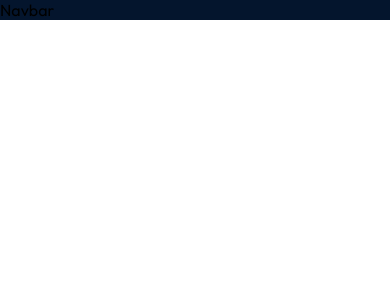
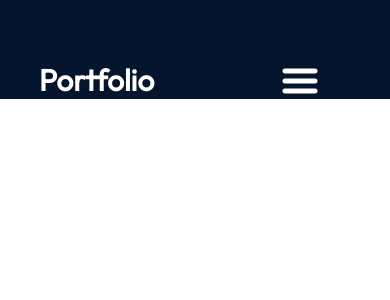
Before and after one commit to playhavoc/MyPortfolio, a React (Vite) app: page / in a window 390 px wide. Shown: the top 300 px of the page. Built offline with nearby package versions, Linux system fonts and the light colour scheme.

Commit message:
feat: completed the nav bar

```diff
--- a/src/components/navbar/Navbar.jsx
+++ b/src/components/navbar/Navbar.jsx
@@ -1,6 +1,46 @@
 // eslint-disable-next-line no-unused-vars
-import React from "react";
+import React, { useState } from "react";
+
+import styles from "./Navbar.module.css";
+import { getImageUrl } from "../../utils";
 
 export const Navbar = () => {
-  return <div>Navbar</div>;
+  const [menuOpen, setMenuOpen] = useState(false);
+
+  return (
+    <nav className={styles.navbar}>
+      <a className={styles.title} href="/">
+        Portfolio
+      </a>
+      <div className={styles.menu}>
+        <img
+          className={styles.menuBtn}
+          src={
+            menuOpen
+              ? getImageUrl("Nav/closeIcon.png")
+              : getImageUrl("Nav/menuIcon.png")
+          }
+          alt="menu-button"
+          onClick={() => setMenuOpen(!menuOpen)}
+        />
+        <ul
+          className={`${styles.menuItems} ${menuOpen && styles.menuOpen}`}
+          onClick={() => setMenuOpen(false)}
+        >
+          <li>
+            <a href="#about">About</a>
+          </li>
+          <li>
+            <a href="#experience">Experience</a>
+          </li>
+          <li>
+            <a href="#projects">Projects</a>
+          </li>
+          <li>
+            <a href="#contact">Contact</a>
+          </li>
+        </ul>
+      </div>
+    </nav>
+  );
 };
--- a/src/components/navbar/Navbar.module.css
+++ b/src/components/navbar/Navbar.module.css
@@ -0,0 +1,81 @@
+@import "../../vars.css";
+
+.navbar {
+  position: relative;
+  display: flex;
+  align-items: center;
+  justify-content: space-between;
+  padding-top: 61px;
+  z-index: 2;
+  margin: 0 10%;
+}
+
+.title {
+  font-size: 30px;
+  font-weight: 600;
+  text-decoration: none;
+  color: var(--color-text);
+}
+
+.menuBtn {
+  display: none;
+}
+
+.menu {
+  display: flex;
+}
+
+.menuItems {
+  display: flex;
+  gap: 47px;
+  list-style: none;
+}
+
+.menuItems a {
+  font-size: 25px;
+  color: var(--color-text);
+  text-decoration: none;
+}
+
+@media screen and (max-width: 830px) {
+  .navbar {
+    flex-direction: column;
+    align-items: flex-start;
+  }
+
+  .menu {
+    position: absolute;
+    right: 0;
+    margin-right: 10%;
+    flex-direction: column;
+    align-items: flex-end;
+    gap: 11px;
+    z-index: 3;
+  }
+
+  .menuBtn {
+    display: block;
+    cursor: pointer;
+  }
+
+  .menuItems {
+    display: none;
+    flex-direction: column;
+    align-items: center;
+    gap: 13px;
+    border-radius: 10px;
+    background: rgb(25, 55, 109);
+    background: linear-gradient(
+      0deg,
+      rgba(25, 55, 109, 0.2) 0%,
+      rgba(25, 55, 109, 1) 100%
+    );
+    padding: 24px 33px;
+    box-shadow: 0 0 4px 0 rgba(0, 0, 0, 0.25);
+  }
+
+  .menuOpen {
+    display: flex;
+    z-index: 1;
+  }
+}
```
